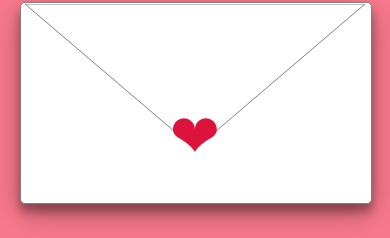
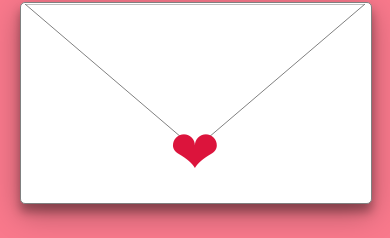
Before and after one commit to viveroa2291/valentines, a React (Create React App) app: page / in a window 390 px wide. Shown: the part 468-706 px from the top of the page. Built offline with nearby package versions, Linux system fonts and the light colour scheme.

Commit message:
Finished

```diff
--- a/src/App.css
+++ b/src/App.css
@@ -158,10 +158,9 @@ article {
 @media (max-width: 800px) {
   .heart-btn {
     position: relative;
-    display: block;
     margin-left: auto;
     margin-right: auto;
-    margin-top: 15rem;
+    margin-top: 16rem;
     left: 0;
   }
 }
```
